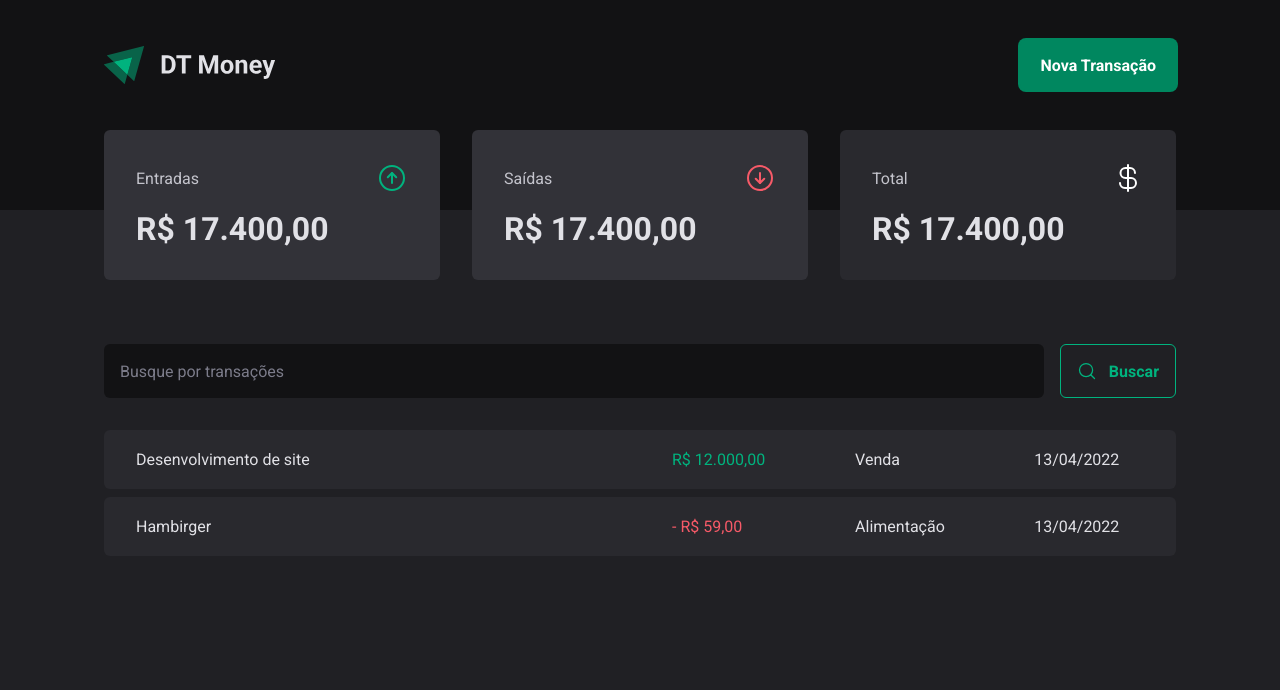
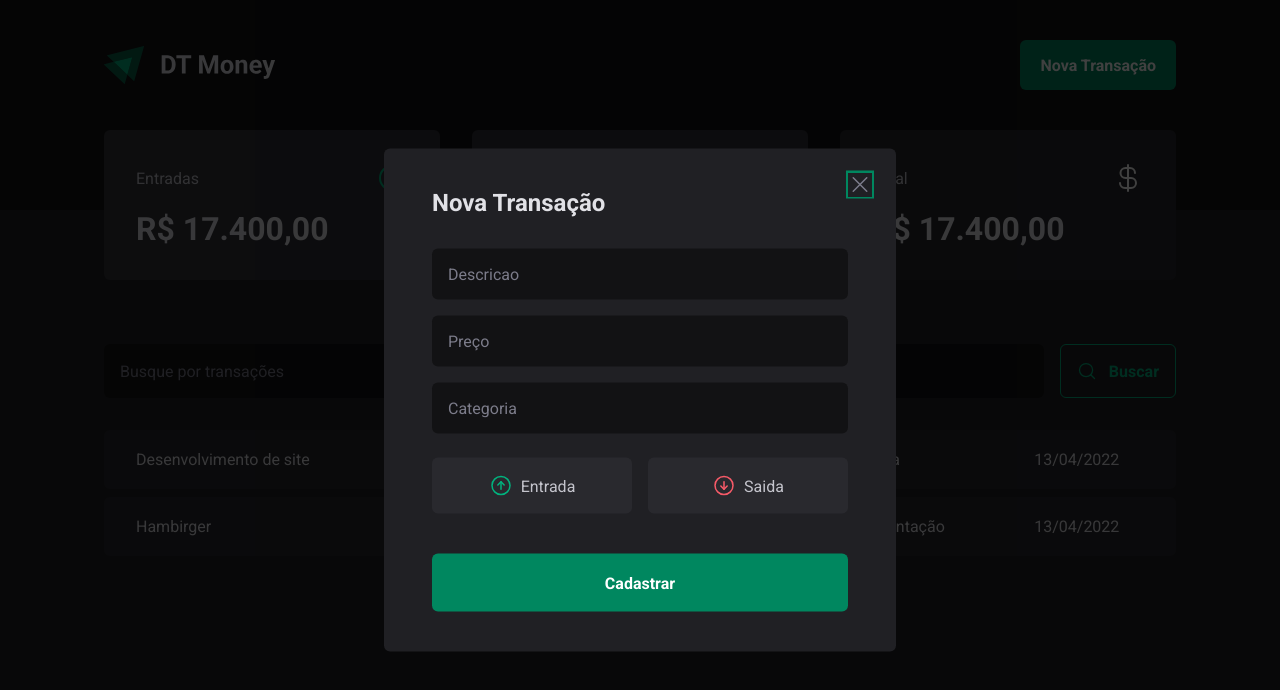
Before and after one commit to loupprodi/project-ignite03-dtmoney, a React (Vite) app: page / in a window 1280 px wide. Both pictures are taken after a click on the button "Nova Transação". Shown: the top 690 px of the page. Built offline with nearby package versions, Linux system fonts and the light colour scheme.

Commit message:
add lib radixUi e criando o modal da transaction

```diff
--- a/package.json
+++ b/package.json
@@ -10,6 +10,7 @@
     "preview": "vite preview"
   },
   "dependencies": {
+    "@radix-ui/react-dialog": "^1.0.4",
     "phosphor-react": "^1.4.1",
     "react": "^18.2.0",
     "react-dom": "^18.2.0",
--- a/src/components/Header/index.tsx
+++ b/src/components/Header/index.tsx
@@ -1,13 +1,21 @@
 import { HeaderContainer, HeaderContent, NewTransactionButton } from "./styles";
+import * as Dialog from "@radix-ui/react-dialog";
 
 import logoImg from "../../assets/logo.svg";
+import { NewTransactionModal } from "../NewTransactionModal";
 
 export const Header = () => {
   return (
     <HeaderContainer>
       <HeaderContent>
         <img src={logoImg} alt="logo dt money" />
-        <NewTransactionButton>Nova Transação</NewTransactionButton>
+        <Dialog.Root>
+          <Dialog.Trigger asChild>
+            <NewTransactionButton>Nova Transação</NewTransactionButton>
+          </Dialog.Trigger>
+
+          <NewTransactionModal />
+        </Dialog.Root>
       </HeaderContent>
     </HeaderContainer>
   );
--- /dev/null
+++ b/src/components/NewTransactionModal/index.tsx
@@ -0,0 +1,45 @@
+import * as Dialog from "@radix-ui/react-dialog";
+import {
+  Overlay,
+  Content,
+  CloseButton,
+  TransactionType,
+  TransactionTypeButton,
+} from "./styles";
+import { X, ArrowCircleUp, ArrowCircleDown } from "phosphor-react";
+
+export const NewTransactionModal = () => {
+  return (
+    <Dialog.Portal>
+      <Overlay>
+        <Content>
+          <Dialog.Title>Nova Transação</Dialog.Title>
+          <CloseButton>
+            <X size={24} />
+          </CloseButton>
+
+          <form action="">
+            <input type="text" placeholder="Descricao" required />
+            <input type="number" placeholder="Preço" required />
+            <input type="text" placeholder="Categoria" required />
+
+            <TransactionType>
+              <TransactionTypeButton variant="income">
+                <ArrowCircleUp size={24} />
+                Entrada
+              </TransactionTypeButton>
+
+              <TransactionTypeButton variant="outcome">
+                <ArrowCircleDown size={24} />
+                Saida
+              </TransactionTypeButton>
+            </TransactionType>
+
+            <button type="submit">Cadastrar</button>
+            {/* <button type="submit">cadastrar</button> */}
+          </form>
+        </Content>
+      </Overlay>
+    </Dialog.Portal>
+  );
+};
--- /dev/null
+++ b/src/components/NewTransactionModal/styles.ts
@@ -0,0 +1,100 @@
+import { styled } from "styled-components";
+import * as Dialog from "@radix-ui/react-dialog";
+
+export const Overlay = styled(Dialog.Overlay)`
+  position: fixed;
+  width: 100vw;
+  height: 100vh;
+  inset: 0;
+  background: rgba(0, 0, 0, 0.75);
+`;
+
+export const Content = styled(Dialog.Content)`
+  min-width: 32rem;
+  border-radius: 6px;
+  padding: 2.5rem 3rem;
+  background: ${(props) => props.theme["gray-800"]};
+
+  position: fixed;
+  top: 50%;
+  left: 50%;
+  transform: translate(-50%, -50%);
+
+  form {
+    margin-top: 2rem;
+    display: flex;
+    flex-direction: column;
+    gap: 1rem;
+
+    input {
+      border-radius: 6px;
+      border: 0;
+      background: ${(props) => props.theme["gray-900"]};
+      color: ${(props) => props.theme["gray-300"]};
+      padding: 1rem;
+
+      &::placeholder {
+        color: ${(props) => props.theme["gray-500"]};
+      }
+    }
+
+    button[type="submit"] {
+      height: 58px;
+      border: 0;
+      background: ${(props) => props.theme["green-500"]};
+      color: ${(props) => props.theme.white};
+      font-weight: bold;
+      padding: 0 1.25rem;
+      border-radius: 6px;
+      margin-top: 1.5rem;
+      cursor: pointer;
+
+      &:hover {
+        background: ${(props) => props.theme["green-700"]};
+        transition: background-color 0.2s;
+      }
+    }
+  }
+`;
+
+export const CloseButton = styled(Dialog.Close)`
+  position: absolute;
+  background: transparent;
+  border: 0;
+  top: 1.5rem;
+  right: 1.5rem;
+  line-height: 0;
+  cursor: pointer;
+  color: ${(props) => props.theme["gray-500"]};
+`;
+
+export const TransactionType = styled.div`
+  display: grid;
+  grid-template-columns: repeat(2, 1fr);
+  gap: 1rem;
+  margin-top: 0.5rem;
+`;
+
+interface TransactionTypeButtonProps {
+  variant?: "income" | "outcome";
+}
+
+export const TransactionTypeButton = styled.button<TransactionTypeButtonProps>`
+  background: ${(props) => props.theme["gray-700"]};
+  padding: 1rem;
+  display: flex;
+  align-items: center;
+  justify-content: center;
+  gap: 0.5rem;
+  border-radius: 6px;
+  cursor: pointer;
+  border: 0;
+  color: ${(props) => props.theme["gray-300"]};
+
+  svg {
+    color: ${(props) =>
+      props.variant === "income"
+        ? props.theme["green-300"]
+        : props.theme["red-300"]};
+  }
+`;
```
Also changed, not shown: 2 other files (tests, documents, lock files or other folders).
